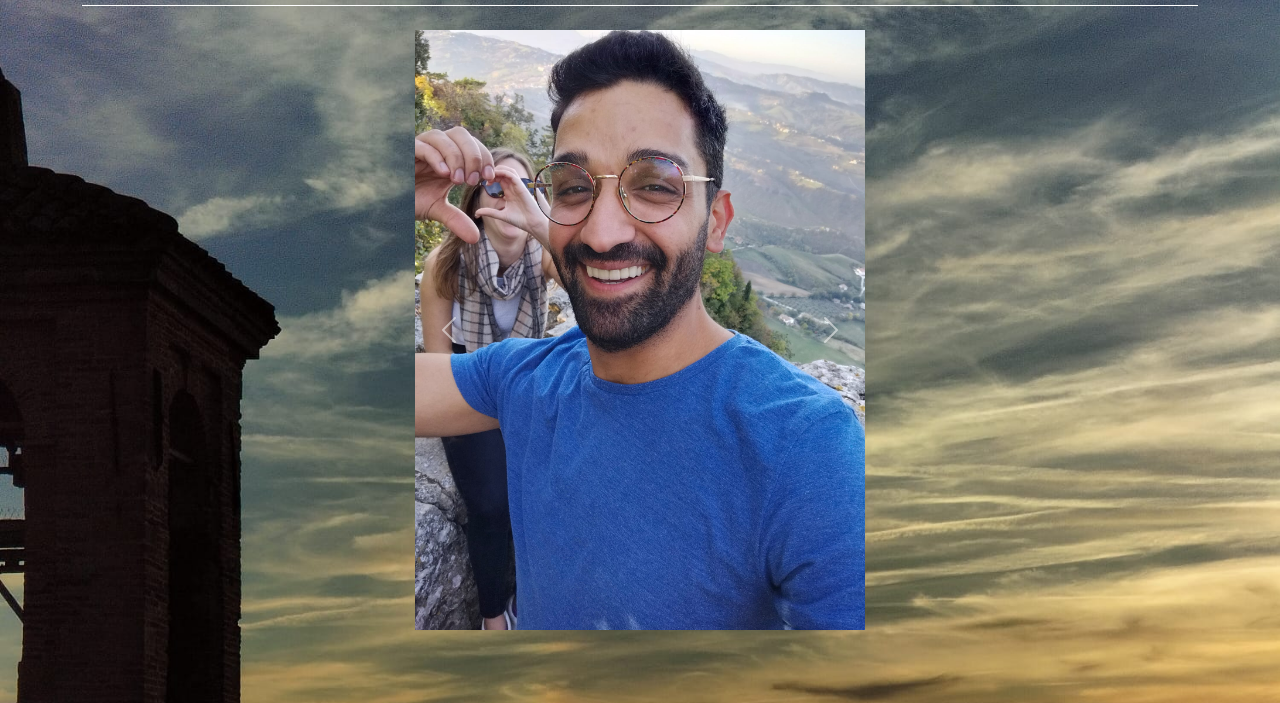
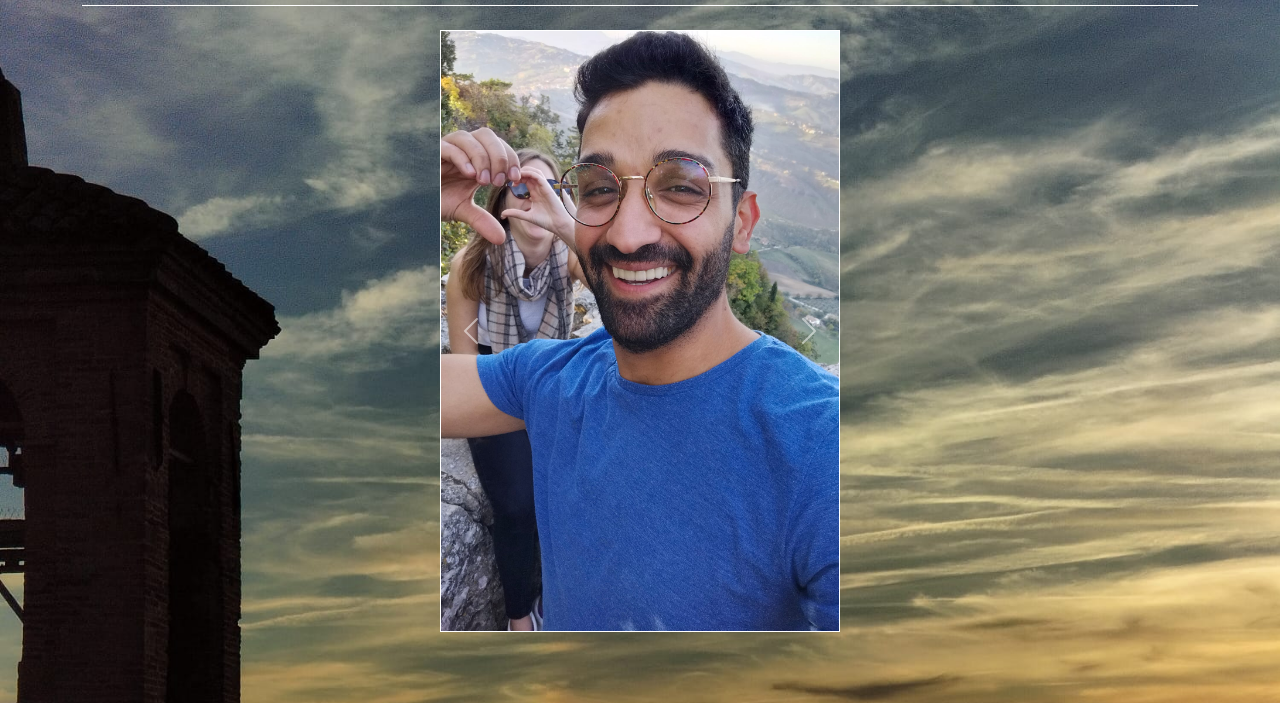
Before and after one commit to irenata95/duraisthebest, a plain HTML site: page index.html in a window 1280 px wide. Shown: the part 137-840 px from the top of the page. Drawn offline with nearby package versions, Linux system fonts and the light colour scheme.

Commit message:
Update index.html

```diff
--- a/index.html
+++ b/index.html
@@ -20,8 +20,8 @@
 				<h3>you are the best friend one can ever have</h3>
 			</header>
 
-			<div id="carouselExample" class="carousel slide d-flex">
-				<div class="carousel-inner">
+			<div id="carousel01" class="carousel slide">
+				<div class="carousel-inner iamges">
 				    <div class="carousel-item active">
 				      	<img src="car00.jpg" alt="...">
 				    </div>
@@ -39,11 +39,11 @@
 				    </div>
 				</div>
 
-				<button class="carousel-control-prev" type="button" data-bs-target="#carouselExample" data-bs-slide="prev">
+				<button class="carousel-control-prev" type="button" data-bs-target="#carousel01" data-bs-slide="prev">
 				    <span class="carousel-control-prev-icon" aria-hidden="true"></span>
 				    <span class="visually-hidden">Previous</span>
 				</button>
-				<button class="carousel-control-next" type="button" data-bs-target="#carouselExample" data-bs-slide="next">
+				<button class="carousel-control-next" type="button" data-bs-target="#carousel01" data-bs-slide="next">
 				    <span class="carousel-control-next-icon" aria-hidden="true"></span>
 				    <span class="visually-hidden">Next</span>
 				</button>
```
